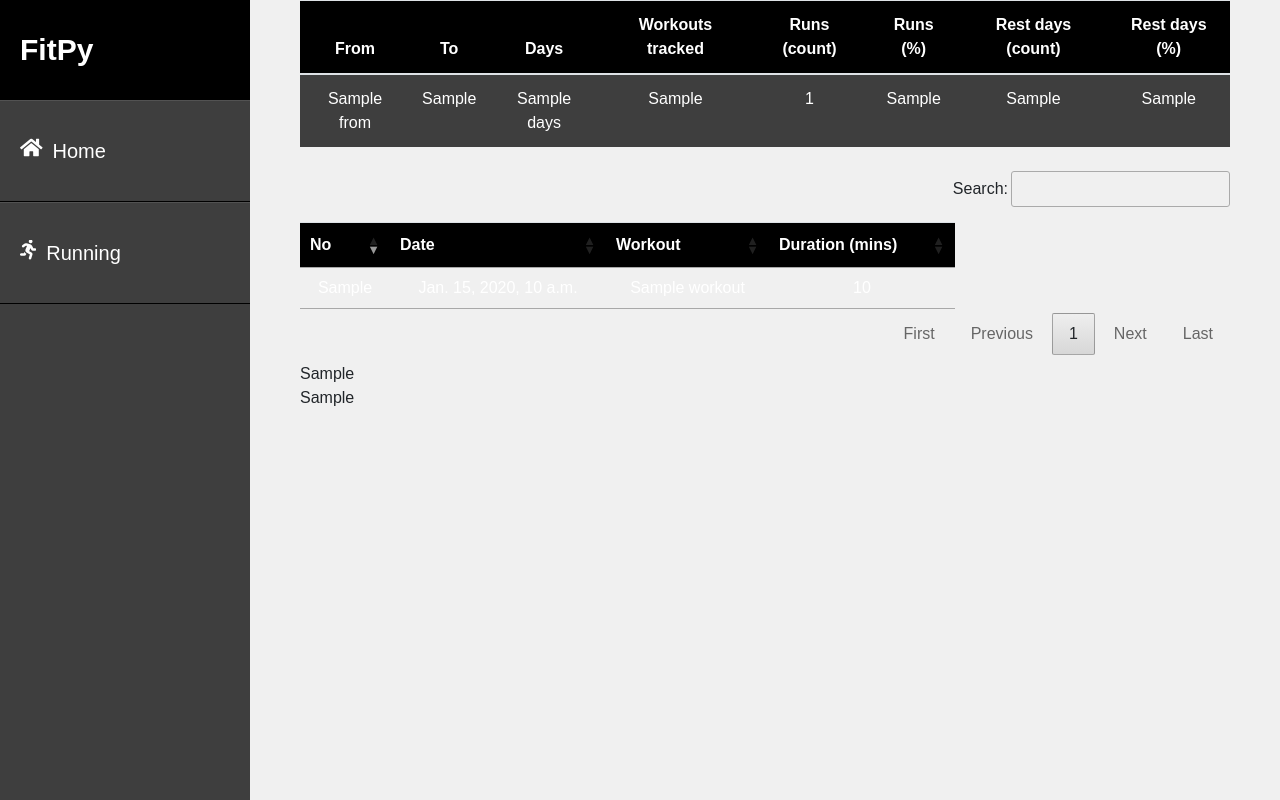
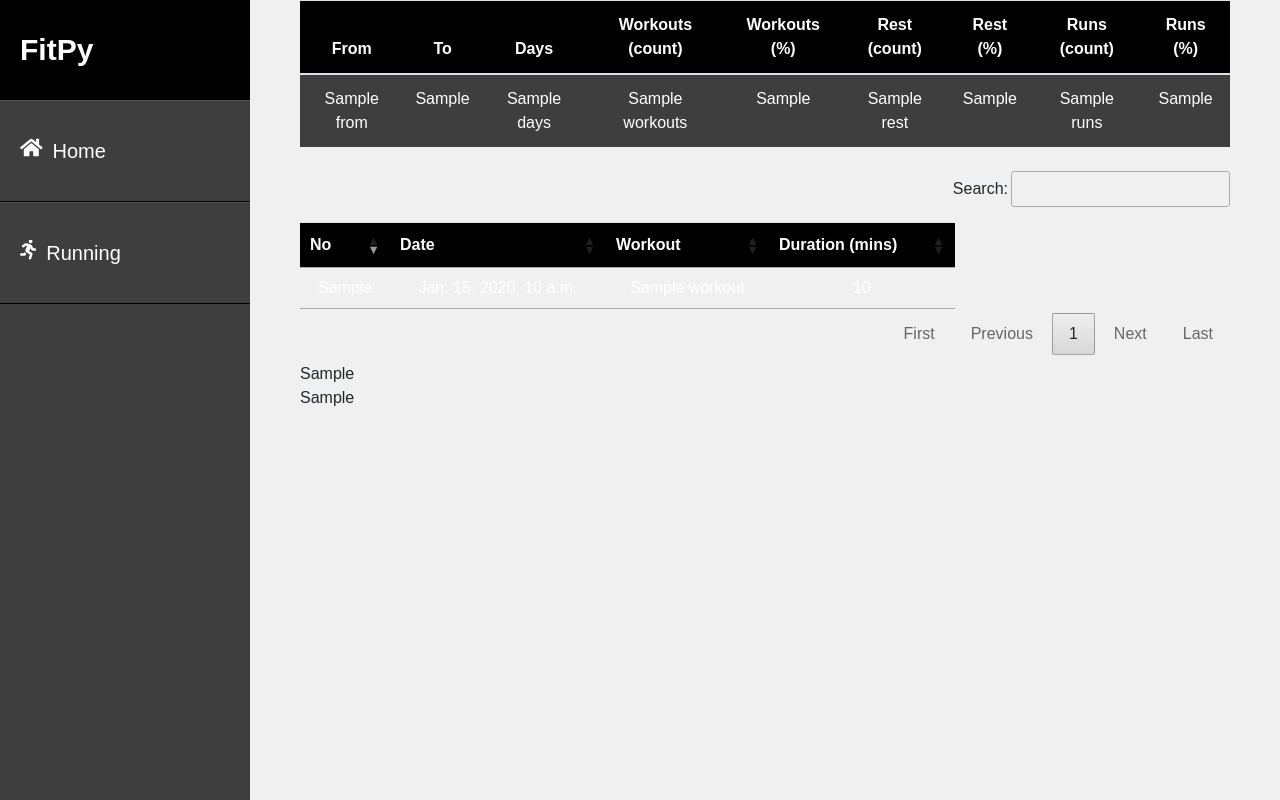
Before and after one commit to maosa/fitpy, a Django app: template workouts/templates/workouts/home.html in a window 1280 px wide. Run offline with Django 3.2, Linux system fonts and the light colour scheme; the template is opened without the code that fills it: most values are stand-ins (such as "Sample title", 1, 10 or a date in 2020); some libraries are stand-ins or nearby versions.

Commit message:
corrections to the stats table

```diff
--- a/workouts/templates/workouts/home.html
+++ b/workouts/templates/workouts/home.html
@@ -13,11 +13,12 @@
                     <th>From</th>
                     <th>To</th>
                     <th>Days</th>
-                    <th>Workouts tracked</th>
+                    <th>Workouts (count)</th>
+                    <th>Workouts (%)</th>
+                    <th>Rest (count)</th>
+                    <th>Rest (%)</th>
                     <th>Runs (count)</th>
                     <th>Runs (%)</th>
-                    <th>Rest days (count)</th>
-                    <th>Rest days (%)</th>
                 </tr>
             </thead>
 
@@ -27,11 +28,12 @@
                     <td>{{ row.from }}</td>
                     <td>{{ row.to }}</td>
                     <td>{{ row.days }}</td>
-                    <td>{{ row.workouts_tracked }}</td>
-                    <td>{{ row.total_runs }}</td>
-                    <td>{{ row.runs_ratio }}</td>
-                    <td>{{ row.rest_days }}</td>
-                    <td>{{ row.rest_days_prop }}</td>
+                    <td>{{ row.workouts }}</td>
+                    <td>{{ row.workouts_prop }}</td>
+                    <td>{{ row.rest }}</td>
+                    <td>{{ row.rest_prop }}</td>
+                    <td>{{ row.runs }}</td>
+                    <td>{{ row.runs_prop }}</td>
                 </tr>
                 {% endfor %}
             </tbody>
```
Also changed, not shown: workouts/views.py (+16 -11 lines).
